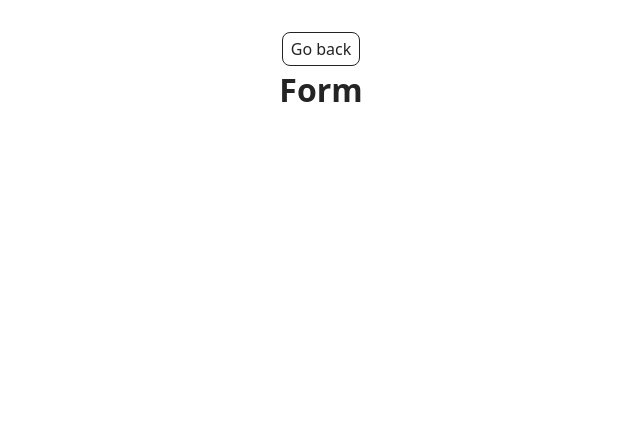
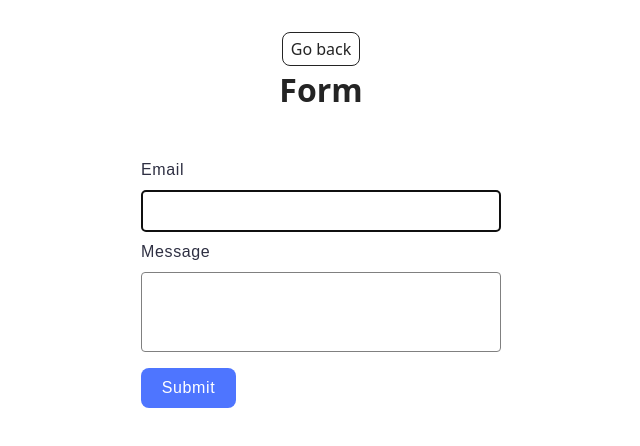
Before and after one commit to irena-karpan/goit-js-hw-09, a website built with Vite: page src/2-form.html in a window 1280 px wide. Shown: the whole page, without its empty margins (319-959 px from the left). Built offline with nearby package versions, Linux system fonts and the light colour scheme.

Commit message:
add styles for task 2

```diff
--- a/src/2-form.html
+++ b/src/2-form.html
@@ -13,6 +13,17 @@
         <a class="back-link" href="./index.html">Go back</a>
         <h1 class="main-title">Form</h1>
       </div>
+      <form class="feedback-form" autocomplete="off">
+        <label>
+          Email
+          <input type="email" name="email" autofocus />
+        </label>
+        <label>
+          Message
+          <textarea name="message" rows="8"></textarea>
+        </label>
+        <button type="submit">Submit</button>
+      </form>
     </main>
 
     <script type="module" src="./js/2-form.js"></script>
--- a/src/css/form.css
+++ b/src/css/form.css
@@ -0,0 +1,91 @@
+.feedback-form {
+  display: flex;
+  flex-direction: column;
+
+  margin: 20px auto;
+  width: 408px;
+  padding: 24px;
+}
+label {
+  display: flex;
+  flex-direction: column;
+  align-items: start;
+
+  font-family: 'Montserrat', sans-serif;
+  font-weight: 400;
+  font-size: 16px;
+  line-height: 1.5;
+  letter-spacing: 0.04em;
+  color: #2e2f42;
+
+  margin-bottom: 8px;
+}
+label:last-of-type {
+  margin-bottom: 16px;
+}
+input {
+  border: 1px solid #808080;
+  border-radius: 4px;
+  min-width: 360px;
+
+  font-weight: 400;
+  font-size: 16px;
+  line-height: 1.5;
+  letter-spacing: 0.04em;
+  color: #2e2f42;
+  padding: 8px 16px;
+
+  margin-top: 8px;
+
+  transition-property: border;
+  transition-duration: 250ms;
+  transition-timing-function: cubic-bezier(0.445, 0.05, 0.55, 0.95);
+}
+textarea {
+  border: 1px solid #808080;
+  border-radius: 4px;
+  width: 360px;
+  height: 80px;
+  resize: none;
+  padding: 8px 16px;
+
+  font-weight: 400;
+  font-family: 'Montserrat', sans-serif;
+  font-size: 16px;
+  line-height: 1.5;
+  letter-spacing: 0.04em;
+  color: #2e2f42;
+
+  margin-top: 8px;
+
+  transition-property: border;
+  transition-duration: 250ms;
+  transition-timing-function: cubic-bezier(0.445, 0.05, 0.55, 0.95);
+}
+
+input:hover,
+textarea:hover {
+  border: 1px solid #000;
+}
+
+button[type='submit'] {
+  font-family: 'Montserrat', sans-serif;
+  font-weight: 500;
+  font-size: 16px;
+  line-height: 1.5;
+  letter-spacing: 0.04em;
+  color: #fff;
+
+  border-radius: 8px;
+  padding: 8px 16px;
+  width: 95px;
+  background-color: #4e75ff;
+  border: none;
+
+  transition-property: background-color;
+  transition-duration: 250ms;
+  transition-timing-function: cubic-bezier(0.445, 0.05, 0.55, 0.95);
+}
+button[type='submit']:hover {
+  background-color: #6c8cff;
+}
--- a/src/css/reset.css
+++ b/src/css/reset.css
@@ -6,6 +6,10 @@
 h6,
 p {
   margin: 0;
+}
+
+* {
+  box-sizing: border-box;
 }
 
 p:last-child {
```
